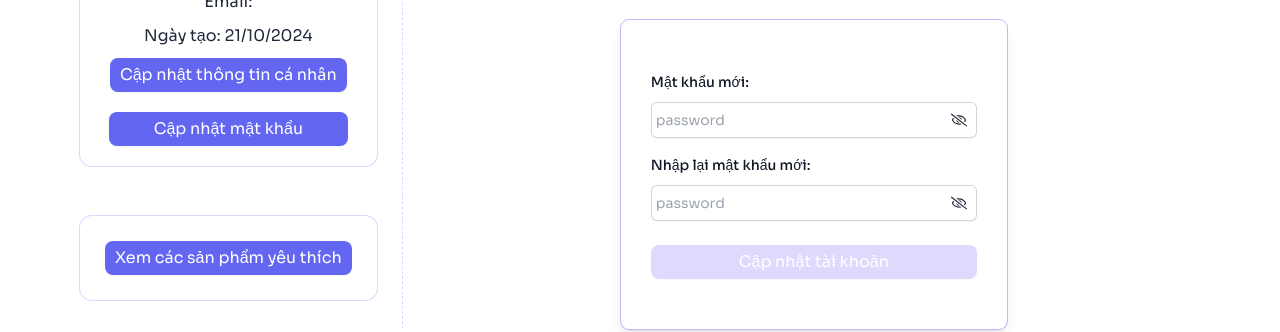
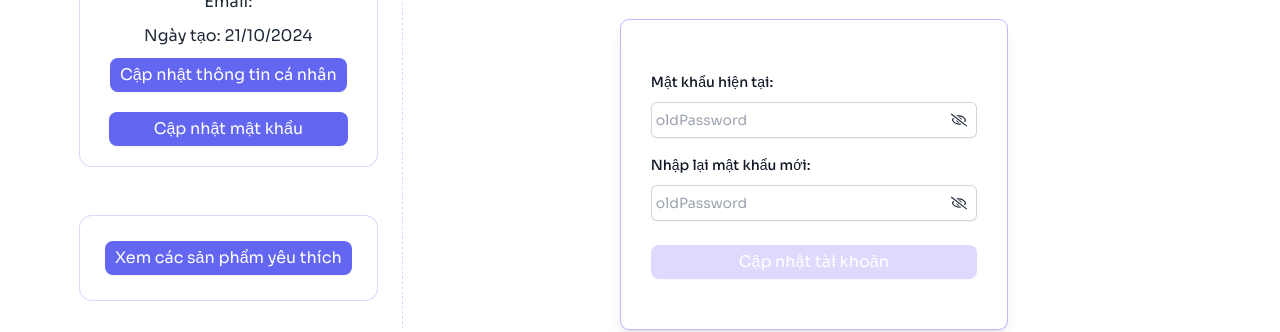
Before and after one commit to BaTrung04/SHOP_FOOD, a React (Vite) app: page /info/update-password in a window 1280 px wide. Shown: the part 226-558 px from the top of the page. Built offline with nearby package versions, Linux system fonts and the light colour scheme; no server answers.

Commit message:
update profile

```diff
--- a/src/Services/modules/auth.ts
+++ b/src/Services/modules/auth.ts
@@ -35,6 +35,16 @@ export const logoutAuthApi = async () => {
 //[REGISTER LOGOUT]
 export const registerAuthApi = async (userData: any) => {
   return await axiosInstance.post("/register", userData, configForm);
+};
+
+//[PUT LOGOUT]
+export const updatePassword = async (passwords: any) => {
+  return await axiosInstance.put("/password/update", passwords);
+};
+
+//[PUT LOGOUT]
+export const updateProfile = async (data: any): Promise<IUser> => {
+  return await axiosInstance.put("/me/update", data);
 };
 
 //[ADMIN]
--- a/src/components/Home/UpdateAccount.tsx
+++ b/src/components/Home/UpdateAccount.tsx
@@ -1,15 +1,48 @@
 import { useState } from "react";
+import { updateProfile } from "../../Services/modules/auth";
+import { useDispatch } from "react-redux";
+import { useNavigate } from "react-router-dom";
+import { updateProfileSuccess } from "../../redux/authSlice";
+import { toast } from "react-toastify";
+import { IUser } from "../Interface/user";
 
 const UpdateAccount = () => {
   const [name, setName] = useState("");
   const [email, setEmail] = useState("");
-  const [avatar, setAvatar] = useState<File | null>(null);
-
+  const [avatar, setAvatar] = useState<any>("");
+  const dispatch = useDispatch();
+  const navigate = useNavigate();
   const isFormValid = name && email && avatar;
 
-  const handleAvatarChange = (e: React.ChangeEvent<HTMLInputElement>) => {
-    if (e.target.files && e.target.files[0]) {
-      setAvatar(e.target.files[0]);
+  const handleAvatarChange = (event: React.ChangeEvent<HTMLInputElement>) => {
+    const file = event.target.files?.[0];
+    if (file) {
+      const reader = new FileReader();
+      reader.onloadend = () => {
+        const base64String = reader.result as string;
+        setAvatar(base64String);
+      };
+      reader.readAsDataURL(file);
+    }
+  };
+
+  const handleSubmitUpdateProfile = async (event: React.FormEvent) => {
+    event.preventDefault();
+    const data: any = {
+      name: name,
+      email: email,
+    };
+    if (avatar) {
+      data.avatar = avatar;
+    }
+
+    try {
+      const res: any = await updateProfile(data);
+      dispatch(updateProfileSuccess(res.user));
+      toast.success("🦄Cập nhật thông tin thành công!");
+      navigate("/info");
+    } catch (err) {
+      console.log(err);
     }
   };
 
@@ -23,7 +56,10 @@ const UpdateAccount = () => {
           Quản lý thông tin hồ sơ để bảo mật tài khoản
         </div>
       </div>
-      <form className="space-y-6 mt-[20px]">
+      <form
+        onSubmit={handleSubmitUpdateProfile}
+        className="space-y-6 mt-[20px]"
+      >
         <div className="grid grid-cols-2 gap-[30px]">
           <div>
             <div>
@@ -75,7 +111,7 @@ const UpdateAccount = () => {
                 <img
                   alt="Avatar"
                   className="h-[100px] w-[100px] border border-violet-300 rounded-full"
-                  src={avatar ? URL.createObjectURL(avatar) : ""}
+                  src={""}
                 />
                 <div className="mt-2 w-[70%] flex justify-center rounded-lg border border-dashed border-gray-900/25 flex-1 dark:border-white">
                   <div className="text-center">
--- a/src/components/Home/UpdatePassword.tsx
+++ b/src/components/Home/UpdatePassword.tsx
@@ -1,12 +1,35 @@
 import { useState } from "react";
 import { FaRegEye, FaRegEyeSlash } from "react-icons/fa";
+import { updatePassword } from "../../Services/modules/auth";
+import { useDispatch } from "react-redux";
+import { updatePasswordSuccess } from "../../redux/authSlice";
+import { toast } from "react-toastify";
+import { useNavigate } from "react-router-dom";
 
 const UpdatePassword = () => {
-  const [password, setPassWord] = useState<string>("");
+  const [oldPassword, setOldPassword] = useState<string>("");
   const [newPassWord, setNewPassWord] = useState<string>("");
   const [showPass, setShowPass] = useState<Boolean>(false);
+  const dispatch = useDispatch();
+  const navigate = useNavigate();
+  const isFormValid = oldPassword && newPassWord;
 
-  const isFormValid = password && newPassWord;
+  const handleSubmitUpdatePassword = async (event: React.FormEvent) => {
+    event.preventDefault();
+    const data: any = {
+      oldPassword: oldPassword,
+      password: newPassWord,
+    };
+
+    try {
+      const res = await updatePassword(data);
+      dispatch(updatePasswordSuccess(res));
+      toast.success("🦄Cập nhật mật khẩu thành công!");
+      navigate("/info");
+    } catch (err) {
+      console.log(err);
+    }
+  };
   return (
     <>
       {" "}
@@ -19,26 +42,29 @@ const UpdatePassword = () => {
         </div>
       </div>
       <div className="flex justify-center mt-[50px]">
-        <form className="space-y-6 mt-[20px] ring-1 ring-violet-300 px-[30px] py-[50px] w-[50%] rounded-lg shadow-lg dark:bg-gray-800">
+        <form
+          onSubmit={handleSubmitUpdatePassword}
+          className="space-y-6 mt-[20px] ring-1 ring-violet-300 px-[30px] py-[50px] w-[50%] rounded-lg shadow-lg dark:bg-gray-800"
+        >
           <div className="w">
             <div>
               <div>
                 <div className="flex items-center justify-between">
                   <label
-                    htmlFor="password"
+                    htmlFor="oldPassword"
                     className="block text-sm font-medium leading-6 text-gray-900 dark:text-white"
                   >
-                    Mật khẩu mới:
+                    Mật khẩu hiện tại:
                   </label>
                 </div>
                 <div className="mt-2 relative">
                   <input
-                    type={showPass ? "text" : "password"}
-                    placeholder="password"
+                    type={showPass ? "text" : "oldPassword"}
+                    placeholder="oldPassword"
                     required
-                    value={password}
-                    onChange={(e) => setPassWord(e.target.value)}
-                    autoComplete="current-password"
+                    value={oldPassword}
+                    onChange={(e) => setOldPassword(e.target.value)}
+                    autoComplete="current-oldPassword"
                     className="block w-full px-[5px] rounded-md border-0 py-1.5  text-gray-900 shadow-sm ring-1 ring-inset ring-gray-300 placeholder:text-gray-400 focus:ring-2 focus:ring-inset focus:ring-indigo-600 sm:text-sm sm:leading-6"
                     tabIndex={2}
                   />
@@ -58,7 +84,7 @@ const UpdatePassword = () => {
               <div className="mt-[15px]">
                 <div className="flex items-center justify-between">
                   <label
-                    htmlFor="password"
+                    htmlFor="oldPassword"
                     className="block text-sm font-medium leading-6 text-gray-900 dark:text-white"
                   >
                     Nhập lại mật khẩu mới:
@@ -66,12 +92,12 @@ const UpdatePassword = () => {
                 </div>
                 <div className="mt-2 relative">
                   <input
-                    type={showPass ? "text" : "password"}
-                    placeholder="password"
+                    type={showPass ? "text" : "oldPassword"}
+                    placeholder="oldPassword"
                     required
                     value={newPassWord}
                     onChange={(e) => setNewPassWord(e.target.value)}
-                    autoComplete="current-password"
+                    autoComplete="current-oldPassword"
                     className="block w-full px-[5px] rounded-md border-0 py-1.5  text-gray-900 shadow-sm ring-1 ring-inset ring-gray-300 placeholder:text-gray-400 focus:ring-2 focus:ring-inset focus:ring-indigo-600 sm:text-sm sm:leading-6"
                     tabIndex={2}
                   />
--- a/src/redux/authSlice.ts
+++ b/src/redux/authSlice.ts
@@ -61,6 +61,18 @@ export const authSlice = createSlice({
       state.login.isLogin = true;
       state.login.error = false;
     },
+    //updateProfile
+    updateProfileSuccess: (state, action) => {
+      if (state.login.currentUser) {
+        state.login.currentUser.user = action.payload;
+      }
+    },
+    //updatePassword
+    updatePasswordSuccess: (state, action) => {
+      if (state.login.currentUser) {
+        state.login.currentUser.user.password = action.payload;
+      }
+    },
   },
 });
 
@@ -74,5 +86,7 @@ export const {
   logOutSuccess,
   logOutFailed,
   registerSuccess,
+  updateProfileSuccess,
+  updatePasswordSuccess,
 } = actions;
 export default reducer;
```
